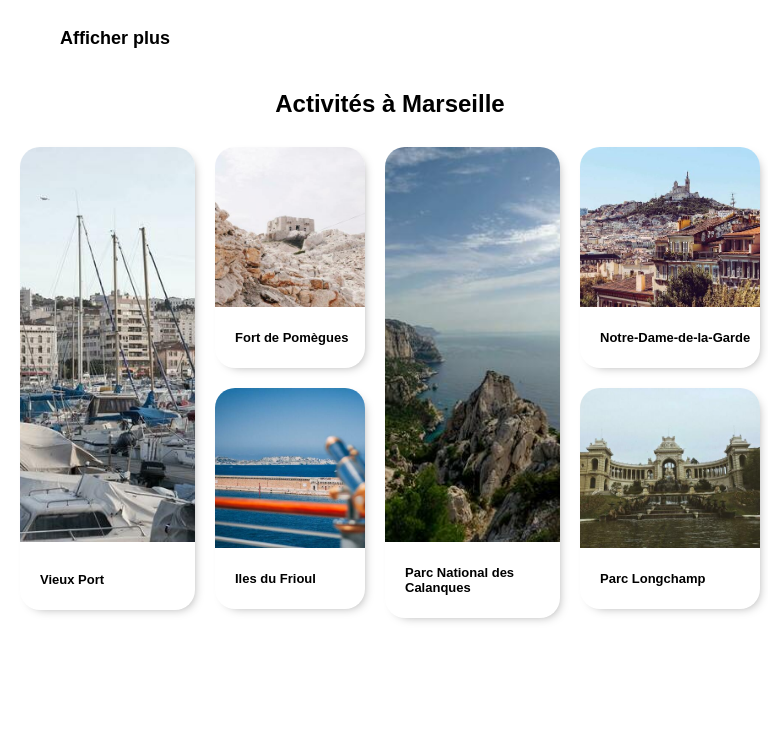
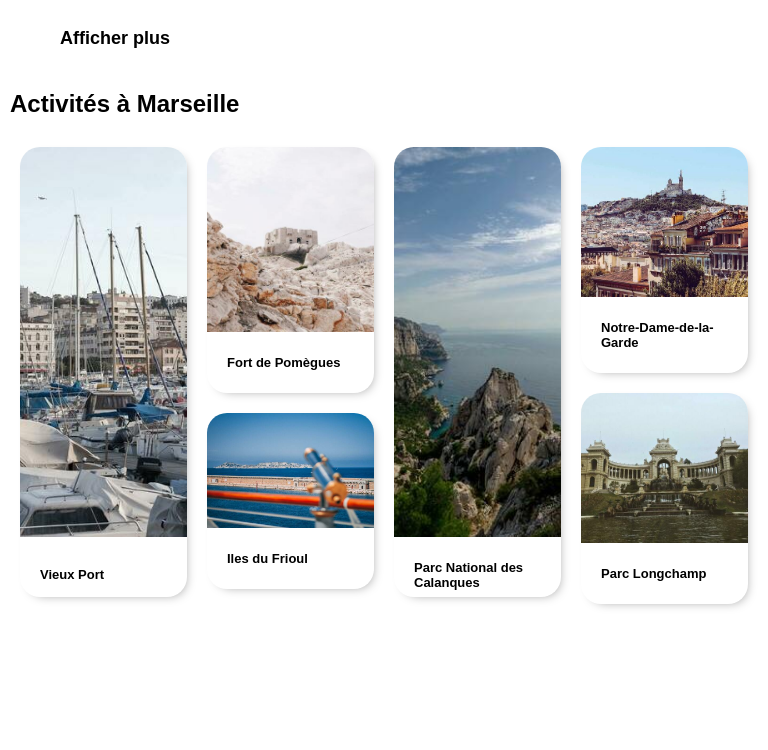
Before and after one commit to croixloic/Croixloic_P2_29092021., a plain HTML site: page index.html in a window 768 px wide. Shown: the part 1970-2720 px from the top of the page. Drawn offline with Linux system fonts and the light colour scheme; a web font is replaced by a local one.

Commit message:
version final modifié

```diff
--- a/index.html
+++ b/index.html
@@ -52,7 +52,7 @@
               name="barre de recherche"
               placeholder="Marseille, France"
             />
-            <button  type="submit" class="go_btn">
+            <button type="submit" class="go_btn">
               <span class="recherche_btn">Recherche</span>
               <span class="icon_loupe"><i class="fas fa-search"></i></span>
             </button>
@@ -264,12 +264,14 @@
       <section id="activites">
         <h2>Activités à Marseille</h2>
         <div class="visite">
+          <div class="taille_grand">
             <figure class="contour">
               <a class="image_activite" href="#activites">
                 <div class="img_port"></div>
                 <p>Vieux Port</p>
               </a>
             </figure>
+          </div>
           <div class="taille">
             <figure class="contour">
               <a class="image_activite" href="#">
@@ -284,12 +286,14 @@
               </a>
             </figure>
           </div>
+          <div class="taille_grand">
             <figure class="contour">
               <a class="image_activite" href="#">
                 <div class="img_calanques"></div>
                 <p>Parc National des Calanques</p>
               </a>
             </figure>
+          </div>
           <div class="taille">
             <figure class="contour">
               <a class="image_activite" href="#">
--- a/style.css
+++ b/style.css
@@ -434,6 +434,10 @@ header li {
   width: 25%;
   height: 450px;
 }
+.taille_grand {
+  width: 25%;
+  height: 450px;
+}
 .contour a {
   text-decoration: none;
   color: black;
@@ -451,20 +455,19 @@ header li {
 .img_port {
   background: url(./images/activites/4_small/reno-laithienne-QUgJhdY5Fyk-unsplash.jpg);
   height: 390px;
-  width: 305px;
+  width: 100%;
   border-radius: 20px 20px 0 0;
   object-fit: cover;
   background-position: 35% 65%;
   background-size: cover;
 }
 .img_fort {
-  background: url(./images/activites/4_small/paul-hermann-QFTrLdQIRhI-unsplash.jpg) no-repeat;
+  background: url(./images/activites/4_small/paul-hermann-QFTrLdQIRhI-unsplash.jpg);
   height: 185px;
   width: 100%;
   border-radius: 20px 20px 0 0;
   background-position: 30%;
   object-fit: cover;
-  max-width: 100%;
   background-size: cover;
 
 }
@@ -475,20 +478,19 @@ header li {
   width: 100%;
   border-radius: 20px 20px 0 0;
   object-fit: cover;
-  margin-top: 45px;
+  margin-top: 35px;
   background-position-y: 50%;
-  max-width: 100%;
   background-size: cover;
 }
 .img_calanques {
   background: url(./images/activites/4_small/kilyan-sockalingum-NR8-cBCN3aI-unsplash.jpg);
   height: 390px;
-  width: 305px;
+  width: 100%;
   border-radius: 20px 20px 0 0;
   background-position-x: 40%;
   object-fit: cover;
-  background-repeat: no-repeat;
   background-size: cover;
+  background-position: 45% 60%;
 }
 .img_ndg {
   background: url(./images/activites/4_small/florian-wehde-xW9e8gdotxI-unsplash.jpg);
@@ -501,11 +503,11 @@ header li {
   background-size: cover;
 }
 .img_lonchamp {
-  background: url(./images/activites/4_small/lena-paulin-wH2-EJoDcV0-unsplash.jpg) no-repeat;
-  height: 155px;
+  background: url(./images/activites/4_small/lena-paulin-wH2-EJoDcV0-unsplash.jpg);
+  height: 150px;
   width: 100%;
   border-radius: 20px 20px 0 0;
-  margin-top: 45px;
+  margin-top: 35px;
   background-position: 50%;
   object-fit: cover;
   max-width: 100%;
@@ -686,7 +688,6 @@ footer li {
     width: 100%;
     height: 200px;
     margin-bottom: 20px;
-    background-position: 35% 50%;
   }
 
   .taille {
@@ -694,6 +695,10 @@ footer li {
     flex-direction: column;
     width: auto;
     margin-bottom: 150px;
+  }
+  .taille_grand {
+    width: 100%;
+    height: auto;
   }
   .img_fort {
     height: 200px;
@@ -707,7 +712,7 @@ footer li {
   .img_calanques {
     height: 200px;
     width: 100%;
-    background-position: 45% 60%;
+
   }
   .img_ndg {
     height: 200px;
@@ -797,19 +802,11 @@ footer li {
     height: auto;
     margin-top: 20px;
     margin-bottom: 60px;
-    align-items: center;
     justify-content: space-between;
-  }
-  .img_port {
-    width: 100%;
-    height: 200px;
-    margin-bottom: 20px;
-    background-position: 35% 50%;
   }
   .taille {
     display: flex;
     flex-direction: column;
-    width: auto;
     margin-bottom: 150px;
   }
   .contour {
@@ -823,36 +820,30 @@ footer li {
     font-size: 13px;
   }
   .img_port {
-    width: 175px;
-    height: 395px;
+    width: 100%;
     margin-bottom: 20px;
     background-position: 35% 50%;
   }
   .img_fort {
-    height: 160px;
-    width: 150px;
+    width: 100%;
     background-position-x: 45%;
   }
 
   .img_frioul {
-    height: 160px;
-    width: 150px;
+    width: 100%;
     margin-top: 0;
     background-position-x: 30%;
   }
   .img_calanques {
-    height: 395px;
-    width: 175px;
+    width: 100%;
     background-position: 45% 60%;
   }
   .img_ndg {
-    height: 160px;
-    width: 180px;
+    width: 100%;
     background-position: 50% 20%;
   }
   .img_lonchamp {
-    height: 160px;
-    width: 180px;
+    width: 100%;
     margin-top: 0;
   }
 }
```
Lines whose indentation alone changed are shown as unchanged.
